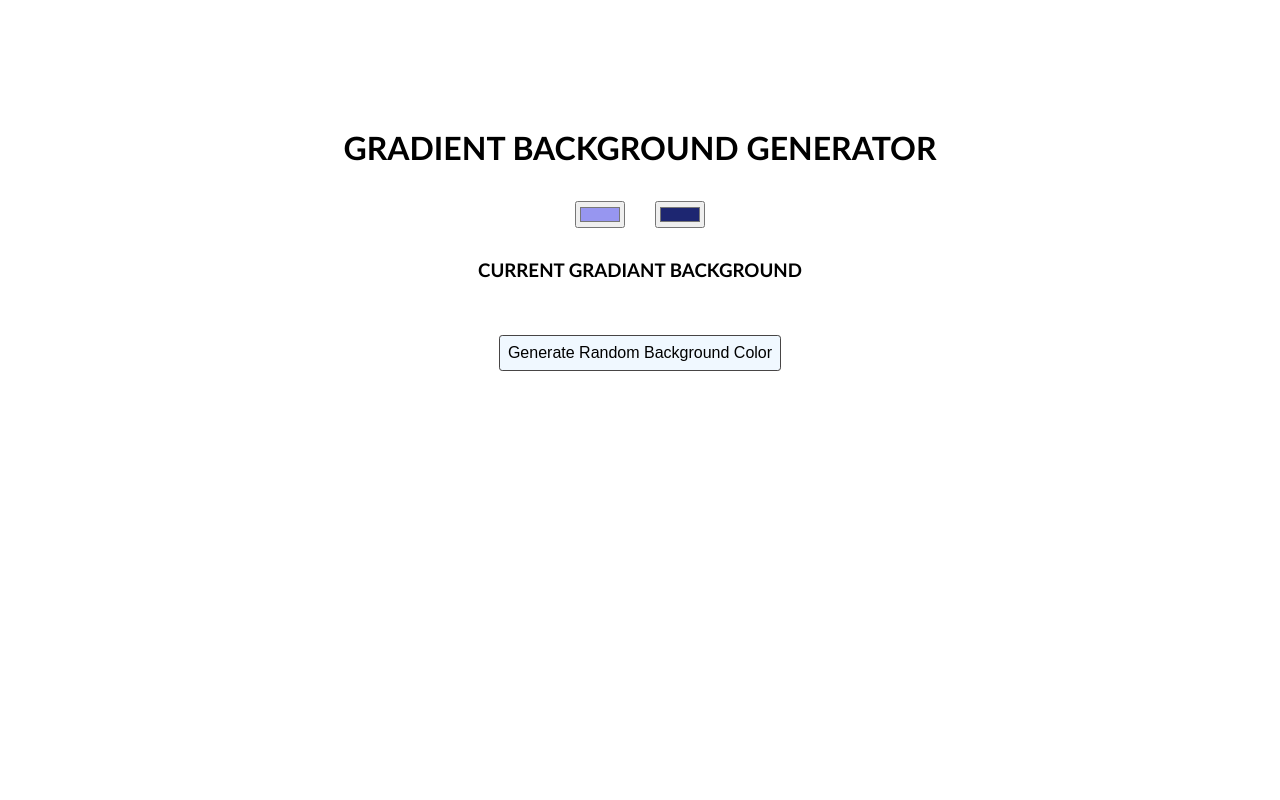
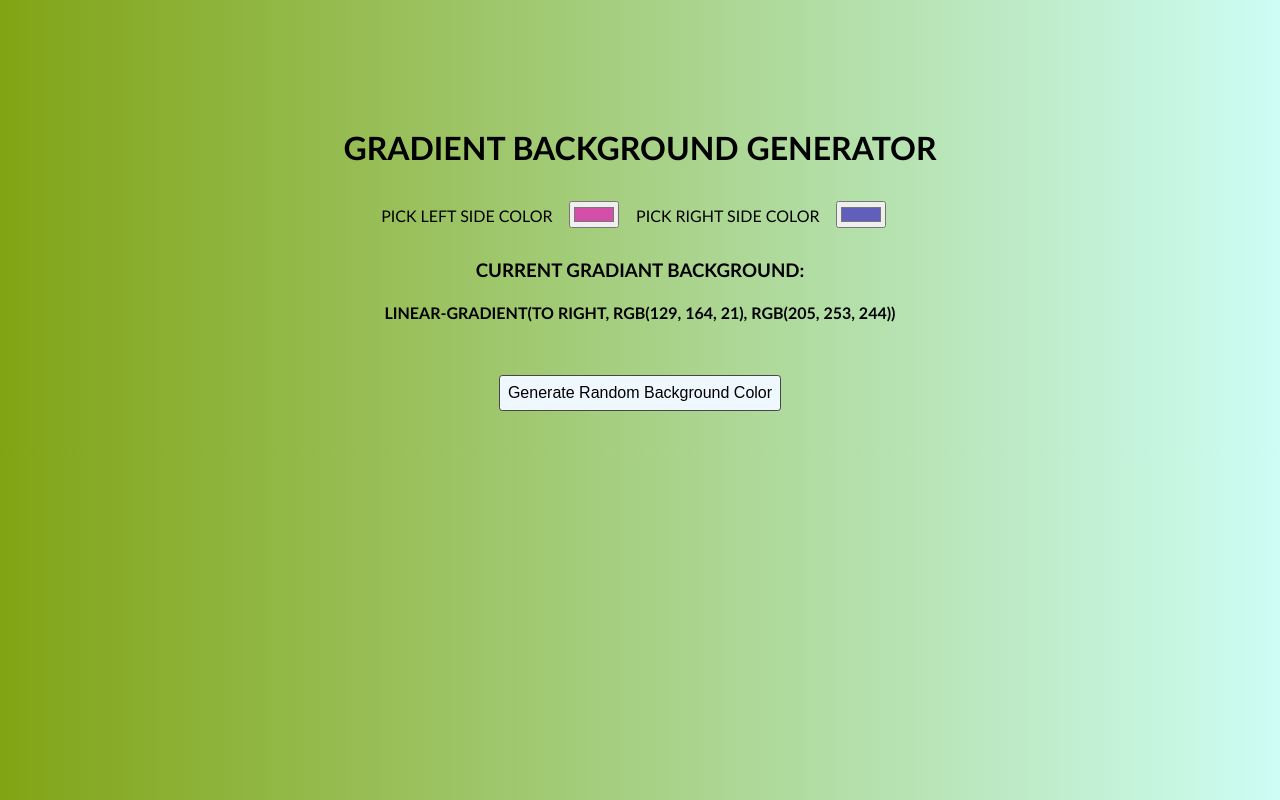
Before and after one commit to vidhimakani74/Colour-gradient-, a plain HTML site: page index.html in a window 1280 px wide. Both pictures are taken after a click on the button "Generate Random Background Color". Drawn offline with Linux system fonts and the light colour scheme.

Commit message:
gradient add

```diff
--- a/app.js
+++ b/app.js
@@ -1,13 +1,35 @@
-var body = document.getElementById("#gradient");
-var color1 = document.querySelector(".color1");
-var color2 = document.querySelector(".color2");
+var body = document.getElementById("gradient");
+var color1 = document.querySelector("#color1");
+var color2 = document.querySelector("#color2");
 var h4= document.querySelector("h4");
 var random = document.querySelector("button");
 
+//set gradient color
 function setGradient(){
-    body.style.background="Linear-gradient(tto right, " + color1.value + ", " + color2.value + ")";
+    body.style.background="Linear-gradient(to right, " + color1.value + ", " + color2.value + ")";
+    h4.textContent=body.style.background;
 }
 
+//generate random color
+function randomColor(){
+    let maxVal = 0xFFFFFF;
+    let randomNumber = Math.random() * maxVal;
+    randomNumber = Math.floor(randomNumber);
+    randomNumber = randomNumber.toString(16);
+    let randColor = randomNumber.padStart(6, 0);
+    return `#${randColor.toUpperCase()}`;
+}
+
+//set random background
+function generateRandomColor(){
+    color1=randomColor();
+    color2=randomColor();
+
+    body.style.background = "Linear-gradient(to right, " + color1 + ", " + color2 + ")";
+    h4.textContent = body.style.background;
+}
+
+
 color1.addEventListener("input",setGradient);
-color2.addEventListener("input",setGradient)
-random.addEventListener("click",generateRandomColor)
+color2.addEventListener("input",setGradient);
+random.addEventListener("click",generateRandomColor);
--- a/index.html
+++ b/index.html
@@ -9,10 +9,12 @@
 </head>
 <body id="gradient">
     <h1>Gradient Background Generator</h1>
-    <input type="color" name="color1" class="color1" value="#9796F0">
-    <input type="color" name="color2" class="color2" value="#1D2671">
-    <h3>current Gradiant Background</h3>
-    <h4></h4>
+    <label for="color2">pick left side color</label>
+    <input type="color" name="color2" id="color2" value="#d34fa9">
+    <label for="color1">pick right side color</label>
+    <input type="color" name="color1" id="color1" value="#615fbb">
+    <h3>current Gradiant Background:</h3>
+    <h4>linear-gradient(right,#615fbb, #d34fa9);</h4>
     <button class="random">Generate Random Background Color</button>
     <script src="app.js"></script>
 </body>
--- a/style.css
+++ b/style.css
@@ -3,13 +3,16 @@ body{
     margin-top: 10%;
     text-transform: uppercase;
     font-family: 'Gill Sans', 'Gill Sans MT', Calibri, 'Trebuchet MS', sans-serif;
+    background:-webkit-linear-gradient(right,#615fbb, #d34fa9);
     /* letter-spacing: 0.2rem ; */
 }
 
 h1{
     width: 100%;
 }
+h4{
 
+}
 input{
    margin: 1%;
 }
```
